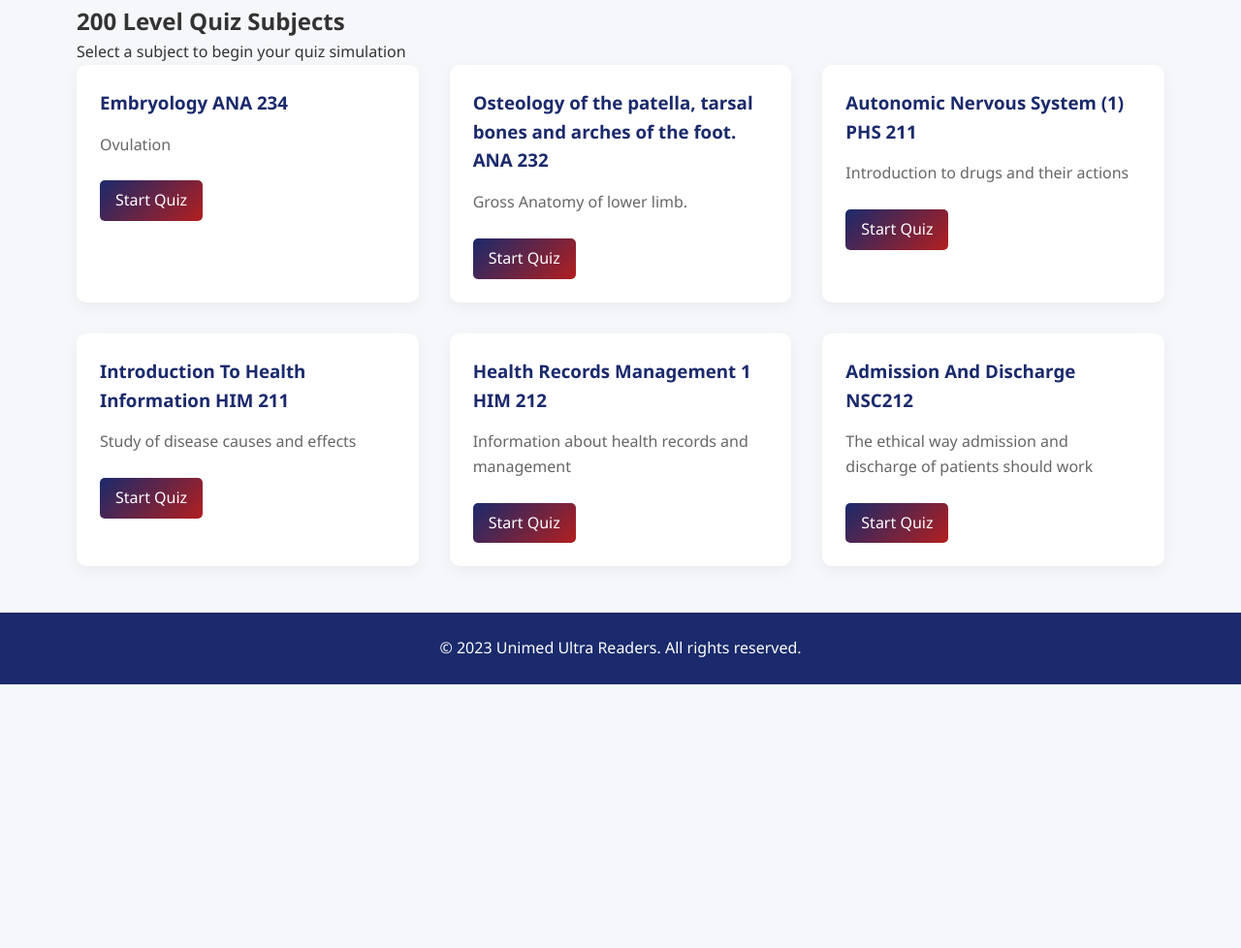
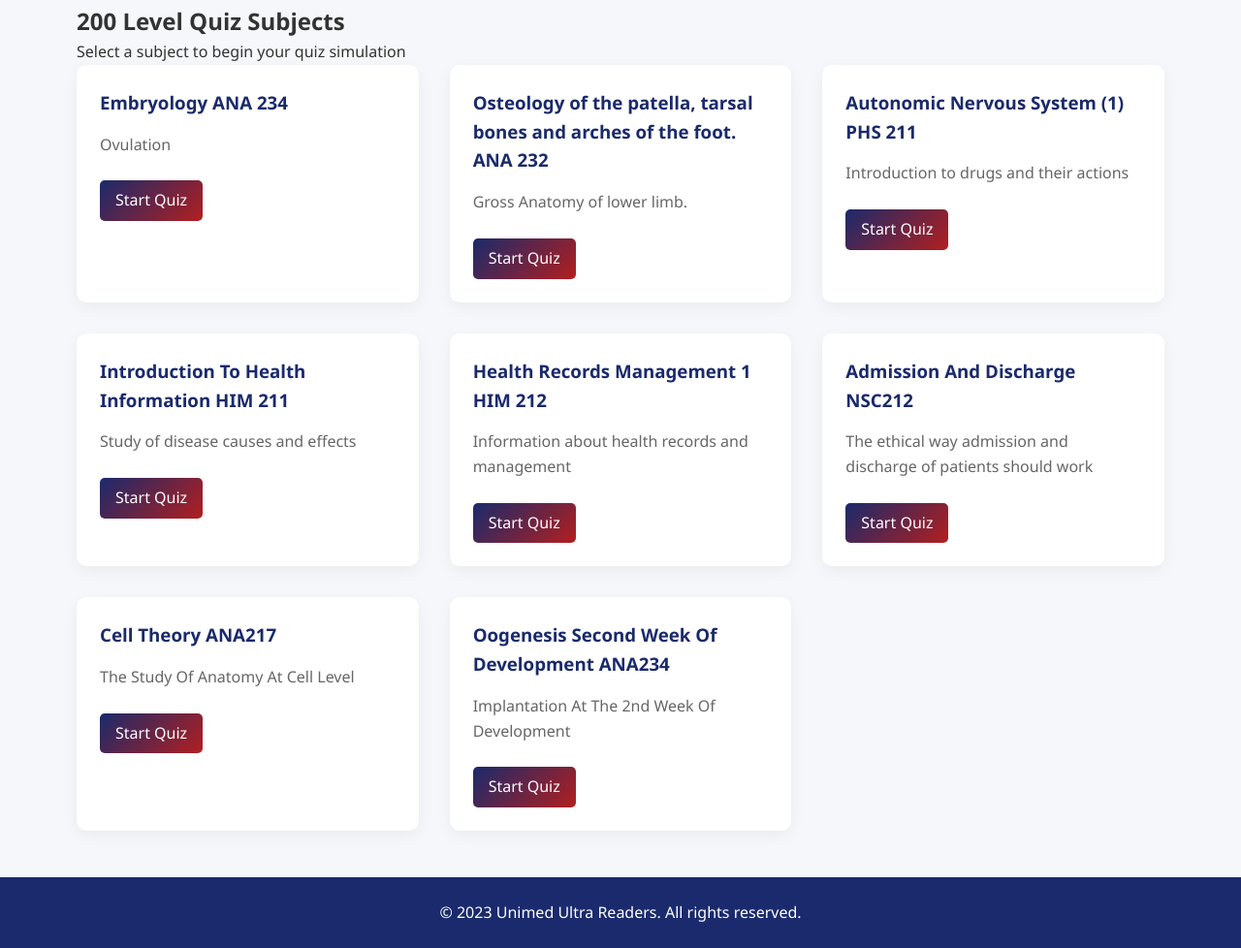
Before and after one commit to legendtech07/Unimed-Ultra-Readers, a plain HTML site: page 200-level.html in a window 1280 px wide. Shown: the part 151-1129 px from the top of the page at 97% size. Before the commit the page ends 857 px from the top, so only its background shows below. Drawn offline with Linux system fonts and the light colour scheme.

Commit message:
200-level.html

```diff
--- a/200-level.html
+++ b/200-level.html
@@ -129,6 +129,18 @@
                     <p>The ethical way admission and discharge of patients should work</p>
                     <a href="admission-discharge.html" class="quiz-link">Start Quiz</a>
                 </div>
+
+                <div class="quiz-card">
+                    <h3>Cell Theory ANA217</h3>
+                    <p>The Study Of Anatomy At Cell Level</p>
+                    <a href="cell-theory.html" class="quiz-link">Start Quiz</a>
+                </div>
+
+                <div class="quiz-card">
+                    <h3>Oogenesis Second Week Of Development ANA234</h3>
+                    <p>Implantation At The 2nd Week Of Development</p>
+                    <a href="2nd-week-oogenesis.html" class="quiz-link">Start Quiz</a>
+                </div>
             </div>
         </div>
     </section>
```
